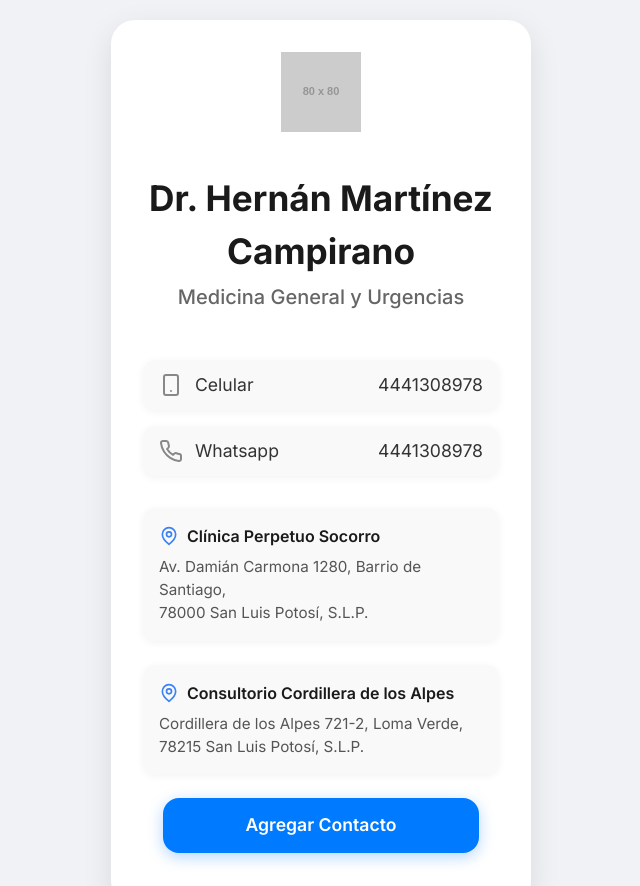
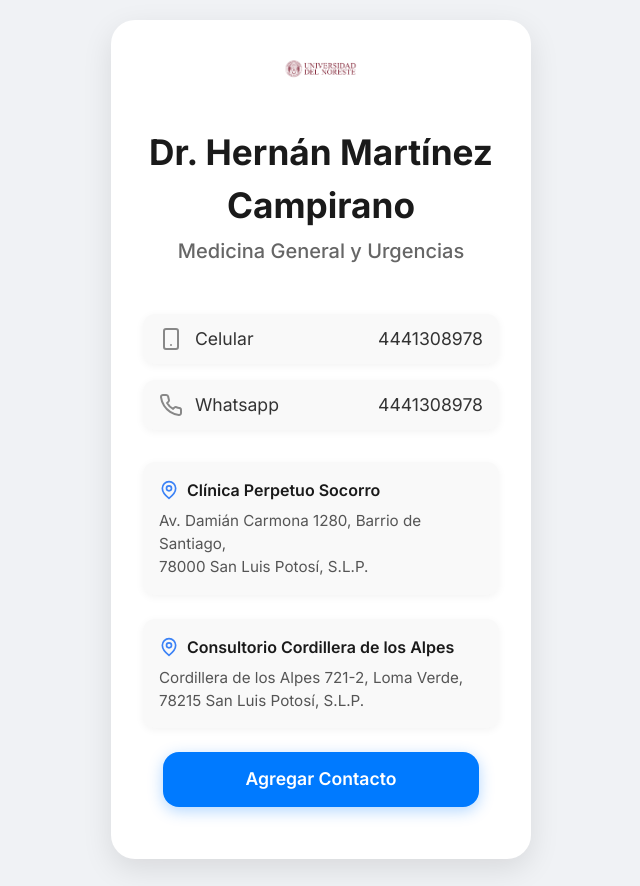
Before and after one commit to marcasmax/marcasmax_html.github.io, a plain HTML site: page hernan.html in a window 1280 px wide. Shown: the top 886 px of the page, without its empty margins (319-959 px from the left). Drawn offline with nearby package versions, Linux system fonts and the light colour scheme; placeholder pictures from the web are drawn by us.

Commit message:
Update hernan.html

```diff
--- a/hernan.html
+++ b/hernan.html
@@ -175,9 +175,8 @@
 </head>
 <body>
     <div class="card-container">
-        <!-- Logo superior (simulando el logo del colegio médico) -->
-        <!-- Se usa una imagen de placeholder. Si tienes la URL del logo real, reemplázala aquí. -->
-        <img src="https://placehold.co/80x80/dcdcdc/666666?text=LOGO" alt="Logo Colegio Médico" class="header-logo">
+        <!-- Logo superior -->
+        <img src="https://github.com/marcasmax/marcasmax_html.github.io/blob/main/une1.png?raw=true" alt="Logo Colegio Médico" class="header-logo">
 
         <!-- Sección de Nombre y Especialidad -->
         <div>
```
